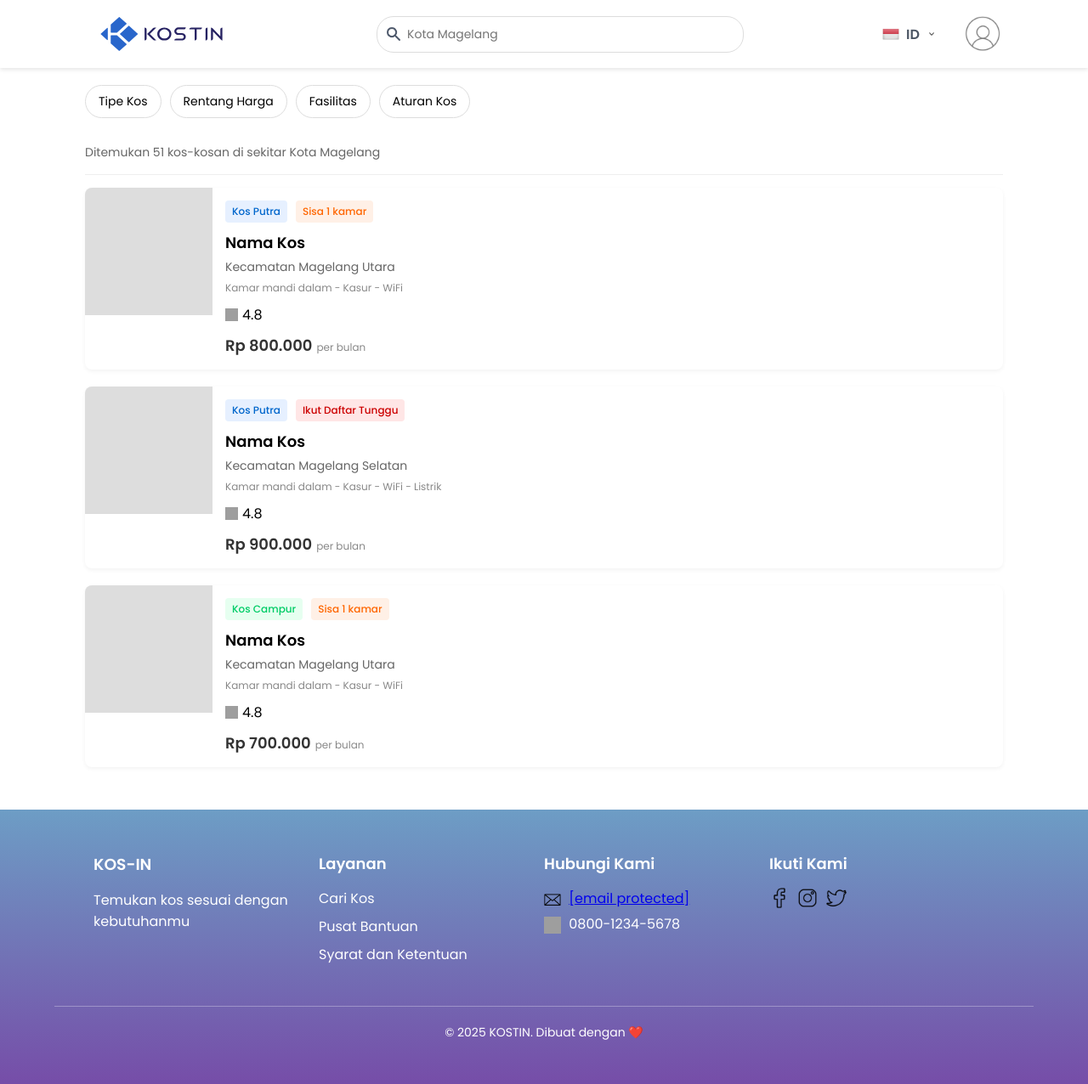
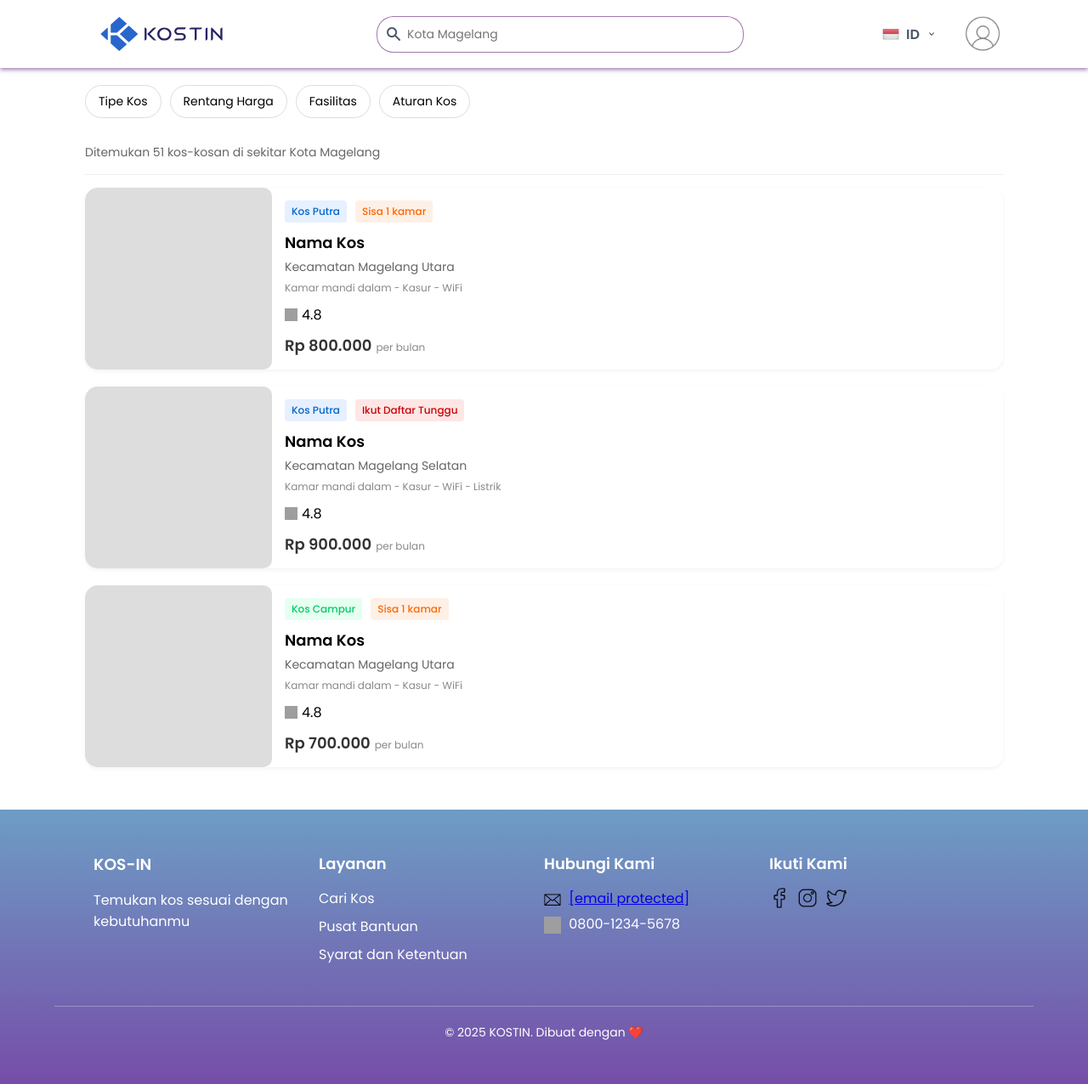
Before and after one commit to Ferdimaulana06/KOSTIN, a PHP site: page /cari-sudah-login/carilogin.html in a window 1280 px wide. Shown: the whole page at 85% size. Run offline with PHP 8.4, Linux system fonts and the light colour scheme; some libraries are stand-ins or nearby versions; grey boxes are pictures that could not be loaded.

Commit message:
Update styles-cari-login.css

```diff
--- a/cari-sudah-login/styles-cari-login.css
+++ b/cari-sudah-login/styles-cari-login.css
@@ -2,7 +2,7 @@
 
 /* Adjust navbar for search results page */
 .navbar {
-    box-shadow: 0 2px 5px rgba(0, 0, 0, 0.1);
+    box-shadow: 0 2px 5px #641a7796;
 }
 
 /* Add search bar to navbar */
@@ -23,7 +23,7 @@
 .search-input {
     width: 100%;
     padding: 10px 10px 10px 35px;
-    border: 1px solid #ddd;
+    border: 1px solid #641a7796;
     border-radius: 20px;
     font-size: 14px;
     outline: none;
@@ -78,16 +78,17 @@
 .kos-item {
     display: flex;
     background-color: #fff;
-    border-radius: 8px;
+    border-radius: 15px;
     overflow: hidden;
     box-shadow: 0 2px 5px rgba(0, 0, 0, 0.05);
 }
 
 .kos-image {
-    width: 150px;
-    height: 150px;
+    width: 220px;
+    height: 214px;
     background-color: #ddd;
     flex-shrink: 0;
+    border-radius: 10px;
 }
 
 .kos-details {
```
